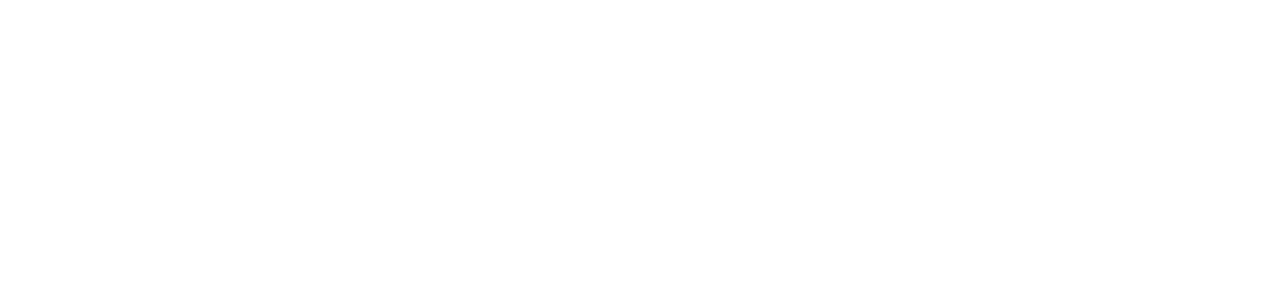
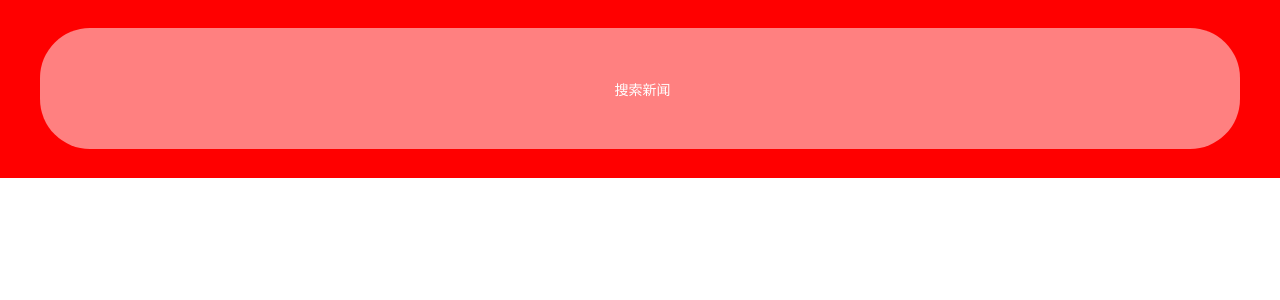
Before and after one commit to leoneezyyy/Vue_news, a Vue app: page / in a window 1280 px wide. Shown: the top 300 px of the page. Built offline with nearby package versions, Linux system fonts and the light colour scheme; a small style sheet from the web is missing.

Commit message:
首页头部布局

```diff
--- a/src/main.js
+++ b/src/main.js
@@ -14,6 +14,7 @@
 import EditProfile from "@/pages/EditProfile";
 import UserFollow from "@/pages/UserFollow";
 import UserComment from "@/pages/UserComment";
+import Index from "@/pages/Index"
 
 // 在.vue文件中使用router-link或router-view需要先注册
 Vue.use(VueRouter);
@@ -33,7 +34,8 @@
   { path: "/personal", component: Personal },
   { path: "/edit_profile", component: EditProfile },
   { path: "/user_follow", component: UserFollow },
-  { path: "/user_comment", component: UserComment }
+  { path: "/user_comment", component: UserComment },
+  { path: "/", component: Index },
 ];
 
 // 创建对象
--- /dev/null
+++ b/src/pages/Index.vue
@@ -0,0 +1,55 @@
+<template>
+  <div>
+    <!-- 红色块头部 -->
+    <div class="header">
+      <span class="iconfont iconnew"></span>
+
+      <div class="header-search">
+        <span class="iconfont iconsearch"></span>
+        <i>搜索新闻</i>
+      </div>
+
+      <router-link to="/personal">
+        <span class="iconfont iconwode personal"></span>
+      </router-link>
+    </div>
+  </div>
+</template>
+
+<script>
+export default {};
+</script>
+
+<style scoped lang="less">
+.header {
+  height: 50 / 360 * 100vw;
+  display: flex;
+  justify-content: space-between;
+  align-items: center;
+  padding: 0 10px;
+  background: #f00;
+  .logo {
+    font-size: 50 / 360 * 100vw;
+    color: #fff;
+  }
+  .personal {
+    font-size: 22 / 360 * 100vw;
+    color: #fff;
+  }
+  .header-search {
+    height: 34 / 360 * 100vw;
+    background: rgba(255, 255, 255, 0.5);
+    flex: 1;
+    margin: 0 30px;
+    display: flex;
+    align-items: center;
+    justify-content: center;
+    color: #fff;
+    border-radius: 50px;
+    i {
+      font-size: 14px;
+      margin-left: 5px;
+    }
+  }
+}
+</style>
```
